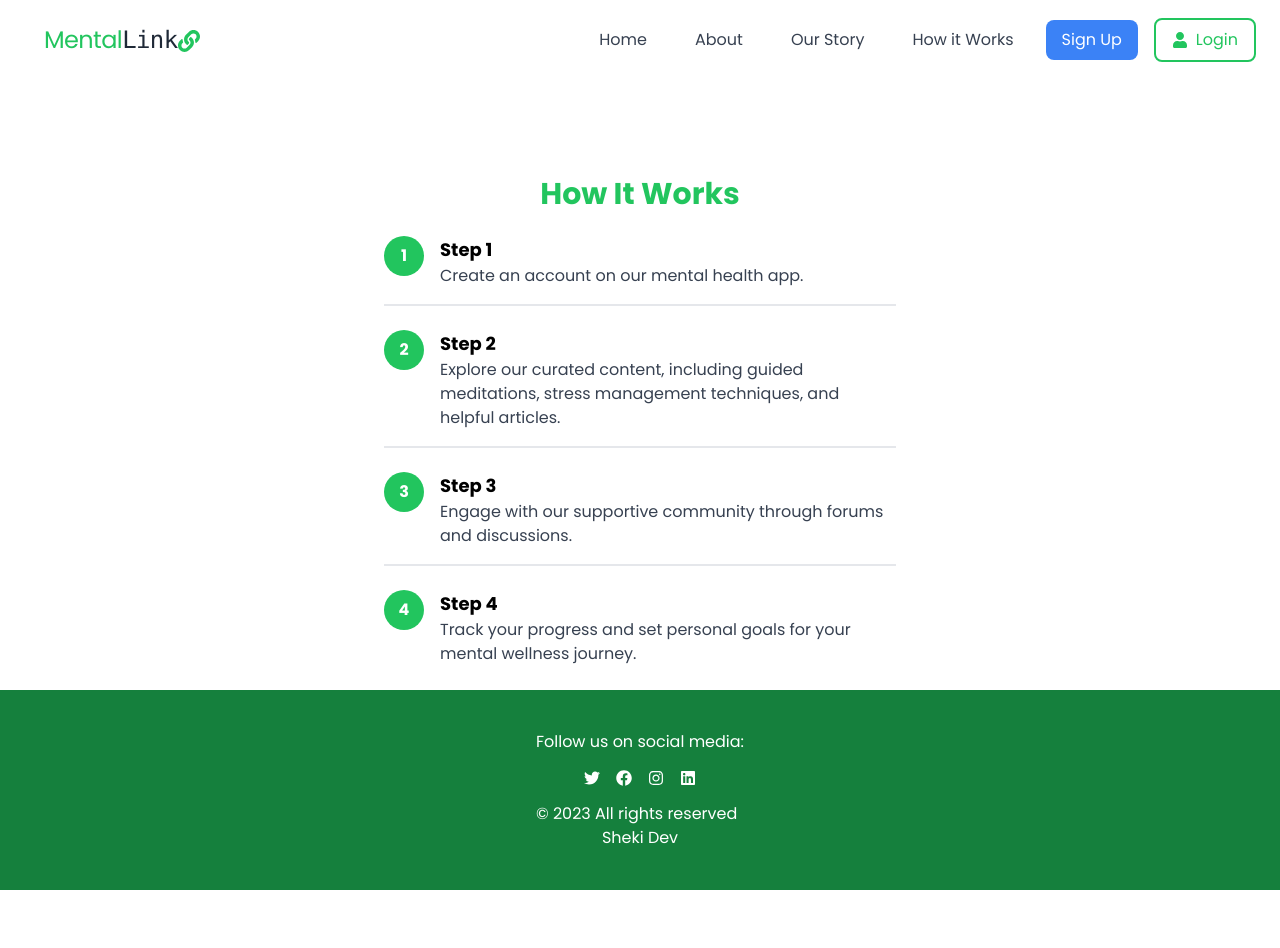
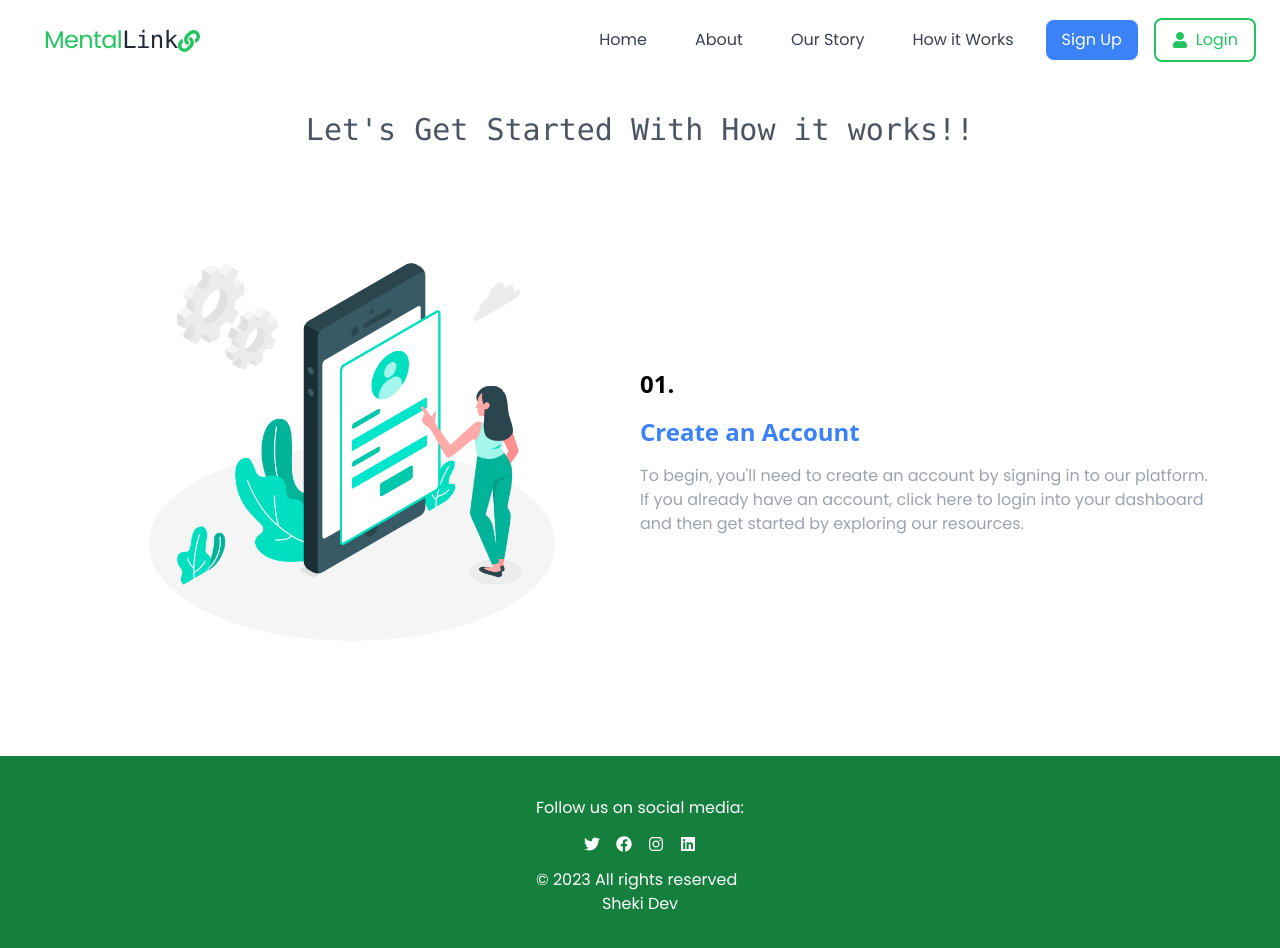
Before and after one commit to shekinahmanyi/mental_link_project, a React (Create React App) app in the folder frontend/: page /works in a window 1280 px wide. Shown: the top 948 px of the page. Before the commit the page ends 890 px from the top, so only its background shows below. Built offline with nearby package versions, Linux system fonts and the light colour scheme.

Commit message:
Added some other sections

```diff
--- a/frontend/src/pages/HowItWorks.jsx
+++ b/frontend/src/pages/HowItWorks.jsx
@@ -1,50 +1,41 @@
-import React from 'react';
-import Footer from '../components/Footer';
+import React from "react";
+import Footer from "../components/Footer";
+import Fade from "react-reveal/Fade";
+import h7 from "../assets/images/h7.jpg";
 
 function HowItWorks() {
-  const steps = [
-    {
-      id: 1,
-      title: "Step 1",
-      description: "Create an account on our mental health app.",
-    },
-    {
-      id: 2,
-      title: "Step 2",
-      description: "Explore our curated content, including guided meditations, stress management techniques, and helpful articles.",
-    },
-    {
-      id: 3,
-      title: "Step 3",
-      description: "Engage with our supportive community through forums and discussions.",
-    },
-    {
-      id: 4,
-      title: "Step 4",
-      description: "Track your progress and set personal goals for your mental wellness journey.",
-    },
-    // Add more steps as needed
-  ];
-
   return (
     <div>
-    <div className="pt-24 flex flex-col items-center">
-      <h2 className="text-3xl text-green-500 font-bold mb-6">How It Works</h2>
-      <div className="max-w-lg mx-auto">
-        {steps.map((step, index) => (
-          <div key={step.id} className={`flex items-start mb-6 ${index !== steps.length - 1 ? 'border-b-2 pb-4' : ''}`}>
-            <div className="flex-shrink-0">
-              <div className="h-10 w-10 rounded-full bg-green-500 flex items-center justify-center">
-                <span className="text-white font-bold">{step.id}</span>
+      <div className="pt-8 flex flex-col items-center">
+        <h1 className="text-3xl text-center font-mono text-gray-600">
+          Let's Get Started With How it works!!
+        </h1>
+        {/* SECTION 1*/}
+        <section className="bg-white py-4">
+          <div className="container mx-auto px-4 md:px-8 lg:px-16 flex flex-wrap items-center">
+            <Fade left duration={4000}>
+              <div className="w-full md:w-1/2">
+                <img src={h7} alt="Question" className="w-full h-auto" />
               </div>
-            </div>
-            <div className="ml-4">
-              <h3 className="text-lg font-semibold">{step.title}</h3>
-              <p className="text-gray-700">{step.description}</p>
-            </div>
+            </Fade>
+            <Fade right duration={4000}>
+              <div className="w-full md:w-1/2 mb-8 md:mb-0">
+                <h2 className="text-2xl font-bold mb-4 md:mb-4 font-sans">
+                  01.
+                </h2>
+                <h2 className="text-2xl text-blue-500 font-bold mb-4 md:mb-4 font-sans">
+                  Create an Account
+                </h2>
+                <p className="text-base text-gray-400">
+                  To begin, you'll need to create an account by signing in to
+                  our platform. If you already have an account, click here to
+                  login into your dashboard and then get started by exploring
+                  our resources.
+                </p>
+              </div>
+            </Fade>
           </div>
-        ))}
-      </div>
+        </section>
       </div>
       <Footer />
     </div>
```
